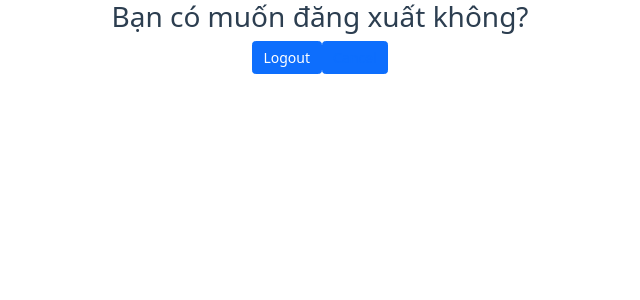
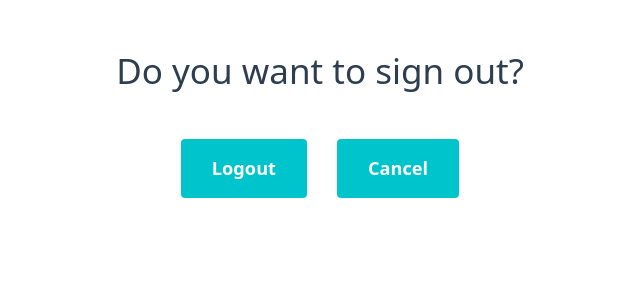
Before and after one commit to tukoi2001/toy-stores, a Vue app in the folder toy-stores/: page /logout in a window 1280 px wide. Shown: the top 300 px of the page, without its empty margins (320-960 px from the left). Built offline with nearby package versions, Linux system fonts and the light colour scheme.

Commit message:
done logout function

```diff
--- a/toy-stores/src/configs/firebase.js
+++ b/toy-stores/src/configs/firebase.js
@@ -12,8 +12,8 @@ const firebaseConfig = {
   appId: "1:678282002518:web:97e8ec03c5c670a5b97bf7",
   measurementId: "G-67W3982EPW",
 };
-
-const db = firebase.initializeApp(firebaseConfig).firestore();
+firebase.initializeApp(firebaseConfig);
+const db = firebase.firestore();
 const auth = firebase.auth();
 const timestamp = firebase.firestore.FieldValue.serverTimestamp();
 
--- a/toy-stores/src/services/AuthService.js
+++ b/toy-stores/src/services/AuthService.js
@@ -59,6 +59,15 @@ const AuthService = {
     }
   },
 
+  signOut: async () => {
+    try {
+      await auth.signOut();
+      return true;
+    } catch (err) {
+      console.log("Error signOut" + err);
+    }
+  },
+
   reset_password: async (email) => {
     isPending.value = true;
     error.value = null;
@@ -76,6 +85,7 @@ const AuthService = {
       isPending.value = false;
     }
   },
+
 };
 
-export { AuthService, error, isPending, message };
+export { AuthService, error, isPending, message }
--- a/toy-stores/src/services/SignOutAccount.js
+++ /dev/null
@@ -1,14 +0,0 @@
-import { auth } from "@/configs/firebase";
-
-const SignOutAccount = {
-  signOut: async () => {
-    try {
-      await auth.signOut();
-      return true;
-    } catch (err) {
-      console.log("Error signOut" + err);
-    }
-  },
-};
-
-export { SignOutAccount };
--- a/toy-stores/src/views/auth/Logout.vue
+++ b/toy-stores/src/views/auth/Logout.vue
@@ -1,20 +1,24 @@
 <template>
-  <div>
-      <h2>Bạn có muốn đăng xuất không?</h2>
-      <button @click="onSignOut" type="button" class="btn btn-primary">Logout</button>
-      <button type="button" class="btn btn-primary"><router-link to="/">Cancel</router-link></button>
+  <div class="wrapper">
+      <h2>Do you want to sign out?</h2>
+      <div class="button__link">
+        <button @click="onSignOut" type="button" class="btn btn-primary">Logout</button>
+        <button type="button" class="btn btn-primary"><router-link class="link" to="/">Cancel</router-link></button>
+      </div>
   </div>
 </template>
 
 <script>
-import SignOutAccount from '../../services/SignOutAccount'
+import { AuthService } from "../../services/AuthService";
 export default {
     name: 'Logout',
     methods: {
     async onSignOut() {
-      const response = await SignOutAccount.signOut();
-      if (response) {
-          console.log('Oke');
+      const response = await AuthService.signOut();
+      if (response === true) {
+        localStorage.setItem("token", "");
+        this.$router.push('/');
+        console.log('Đăng xuất thành công!');
       }
     },
   },
@@ -22,5 +26,34 @@ export default {
 </script>
 
 <style scoped>
-
+.wrapper {
+ padding: 50px 200px;
+}
+.button__link {
+  padding: 40px 0;
+}
+.link {
+  text-decoration: none;
+  color: #FFF!important;
+  font-size: 1.3rem!important;
+}
+.btn-primary:last-child {
+  margin-left: 30px;
+}
+.wrapper h2 {
+  font-size: 2.5rem;
+}
+.btn-primary {
+  padding: 15px 30px;
+}
+.btn-primary, .link {
+  background-color: #00c4cc;
+  font-size: 1.3rem;
+  border-color: #00c4cc;
+  font-weight: bold;
+  transition: all 0.3s ease-in-out;
+}
+.btn-primary:hover, .link:hover {
+  opacity: 0.8;
+}
 </style>
```
